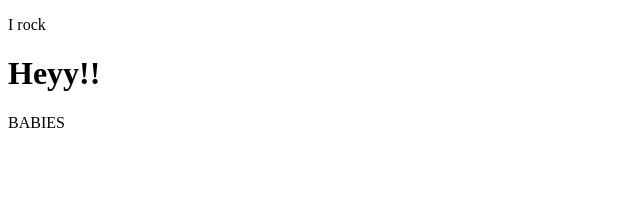
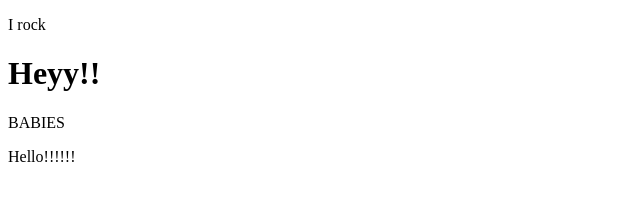
Before and after one commit to AgentEm/Week5Project, a plain HTML site: page index.html in a window 1280 px wide. Shown: the full height of the page, 0-640 px from the left. Drawn offline with Linux system fonts and the light colour scheme.

Commit message:
i made a change

```diff
--- a/index.html
+++ b/index.html
@@ -8,5 +8,6 @@
 	<p>I rock</p>
 	<h1>Heyy!!</h1>
 	<div class="babies">BABIES</div>
+	<p>Hello!!!!!!</p>
 </body>
 </html>
```
